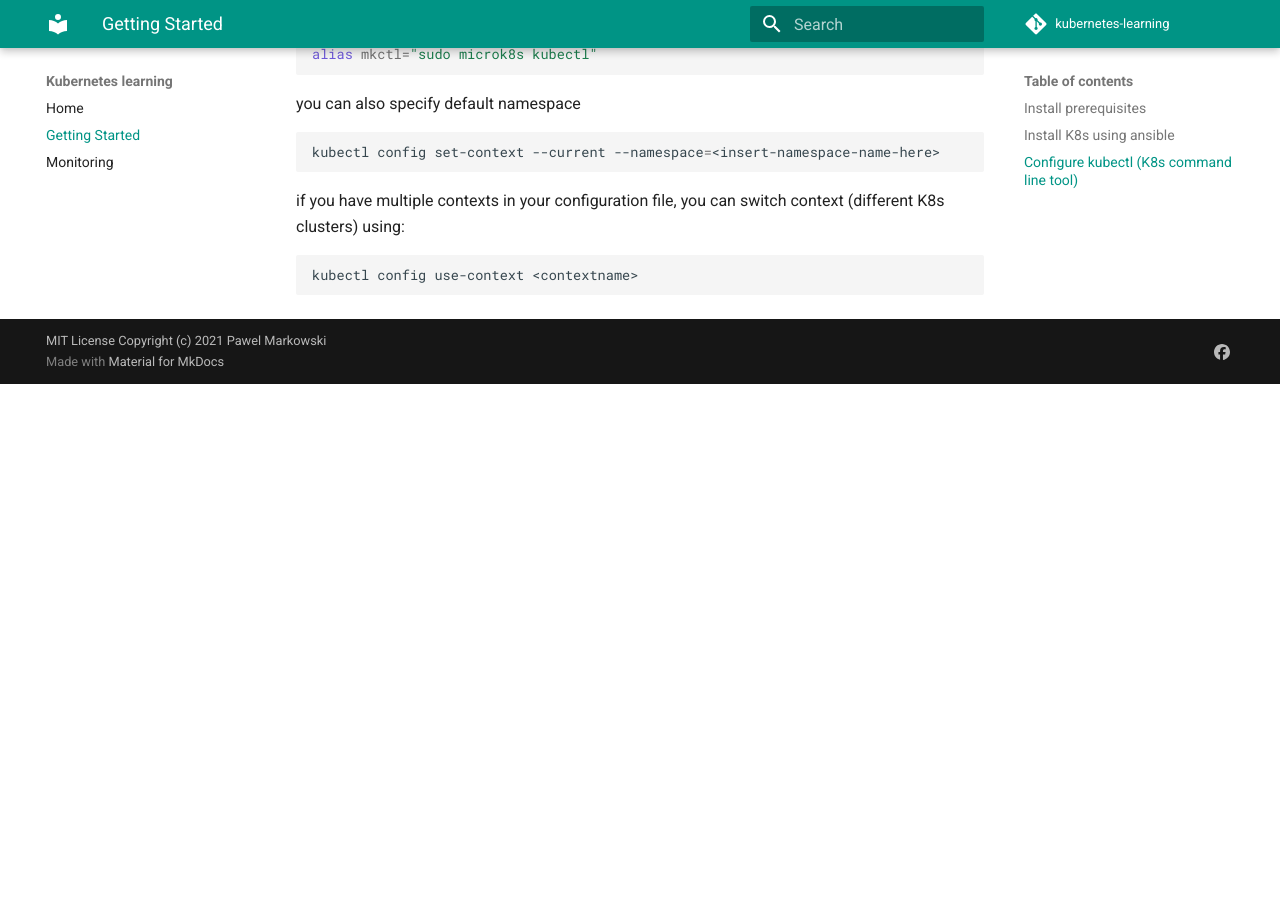
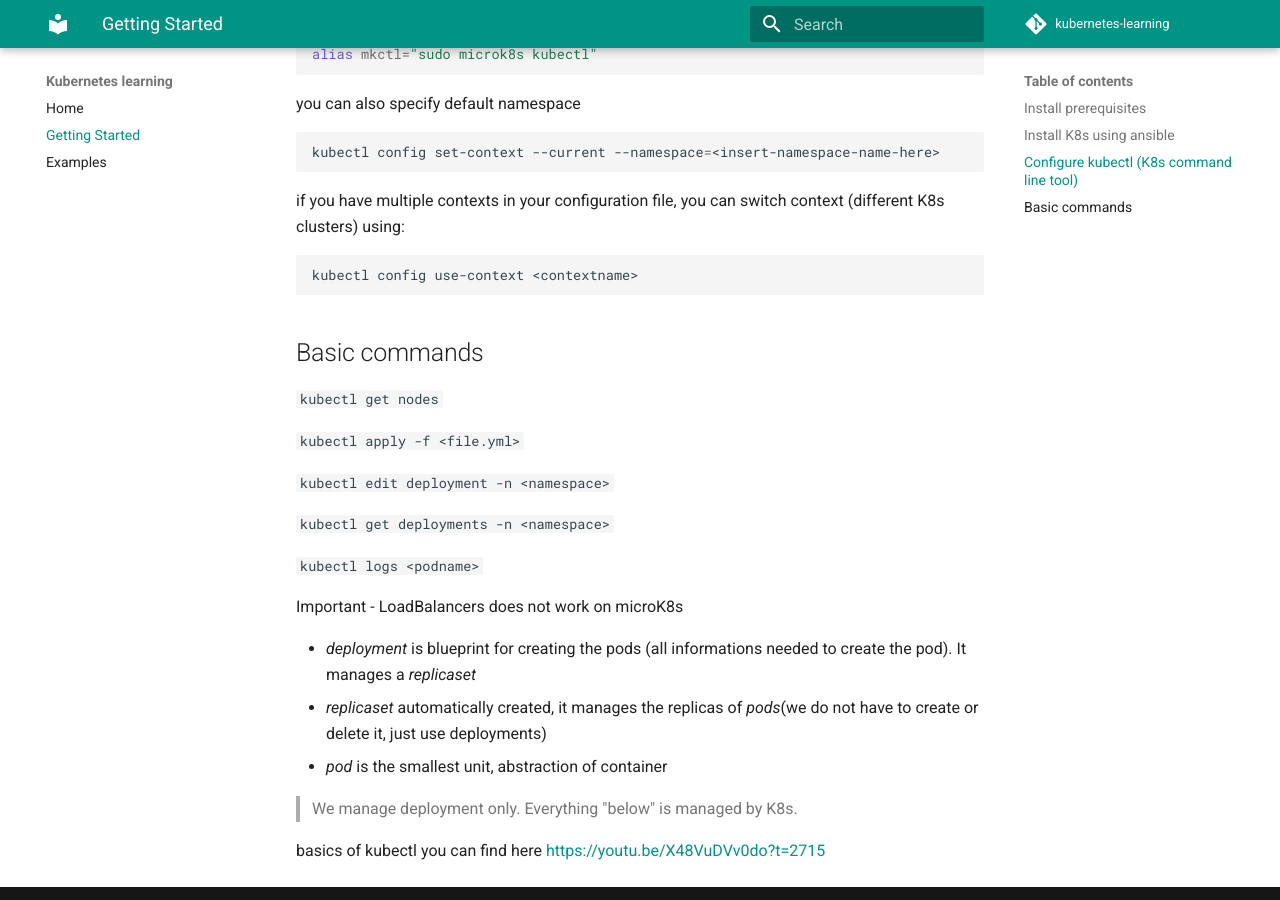
Before and after one commit to pawelmarkowski/kubernetes-learning, an MkDocs documentation site: the page built from docs/install/getting-started.md, in a window 1280 px wide and 900 px high, scrolled down 907 px. Built offline with MkDocs 1.6.1 and Material for MkDocs 9.7.7, drawn with Linux system fonts in a browser that asks for light colours; comment, search, counter and statistics services are not loaded; before the commit the page ends 1291 px from its top, so only the background shows below that.

Commit message:
first deployments examples  (#1)
service with ingress
helm psql

````diff
--- a/docs/install/getting-started.md
+++ b/docs/install/getting-started.md
@@ -48,3 +48,25 @@ if you have multiple contexts in your configuration file, you can switch context
 ```bash
 kubectl config use-context <contextname>
 ```
+
+## Basic commands
+
+`kubectl get nodes`
+
+`kubectl apply -f <file.yml>`
+
+`kubectl edit deployment -n <namespace>`
+
+`kubectl get deployments -n <namespace>`
+
+`kubectl logs <podname>`
+
+Important - LoadBalancers does not work on microK8s
+
+* _deployment_ is blueprint for creating the pods (all informations needed to create the pod). It manages a _replicaset_
+* _replicaset_ automatically created, it manages the replicas of _pods_(we do not have to create or delete it, just use deployments)
+* _pod_ is the smallest unit, abstraction of container
+
+> We manage deployment only. Everything "below" is managed by K8s.
+
+basics of kubectl you can find here <https://youtu.be/X48VuDVv0do?t=2715>
--- a/mkdocs.yml
+++ b/mkdocs.yml
@@ -38,4 +38,4 @@ markdown_extensions:
 nav:
   - Home: "index.md"
   - "Getting Started": "install/getting-started.md"
-  - "Monitoring": "monitoring/simple-management.md"
+  - "Examples": "examples/index.md"
````
Also changed, not shown: docs/examples/bitnami-helm-postgres.md (added, +49 -0 lines), docs/examples/index.md (added, +5 -0 lines), docs/examples/ingress-service.md (added, +27 -0 lines), docs/index.md (+1 -0 lines), 4 other files.
